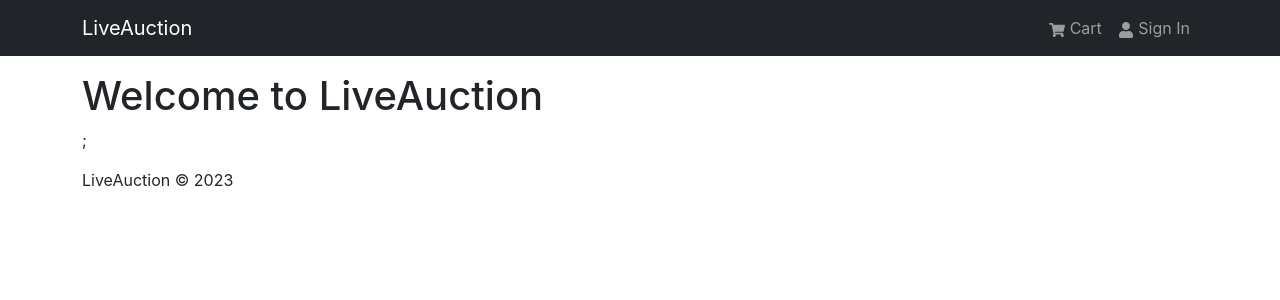
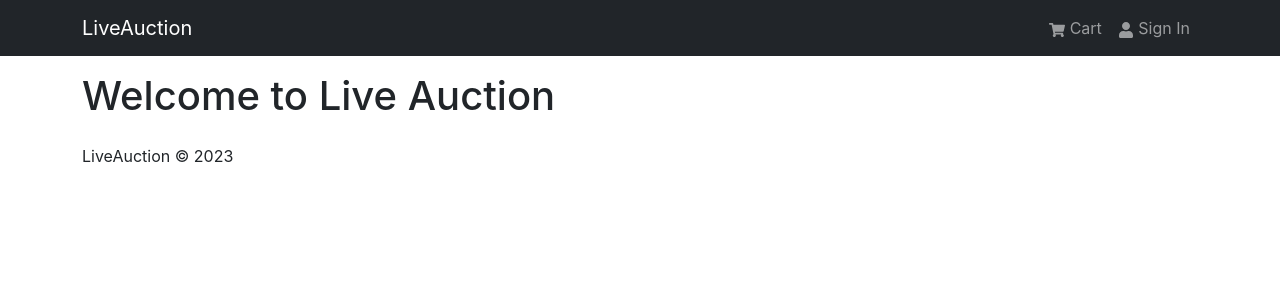
Before and after one commit to rob4abcba/mern-ecom-2023-reduxtoolkit-13.5h, a React (Create React App) app in the folder frontend/: page / in a window 1280 px wide. Shown: the top 300 px of the page. Built offline with nearby package versions, Linux system fonts and the light colour scheme.

Commit message:
Remove extraneous semicolon.

```diff
--- a/frontend/src/App.js
+++ b/frontend/src/App.js
@@ -12,7 +12,7 @@ const App = () => {
       <Header />
       <main className="py-3">
         <Container>
-          <h1>Welcome to LiveAuction</h1>;
+          <h1>Welcome to Live Auction</h1>
         </Container>
       </main>
       <Footer />
```
